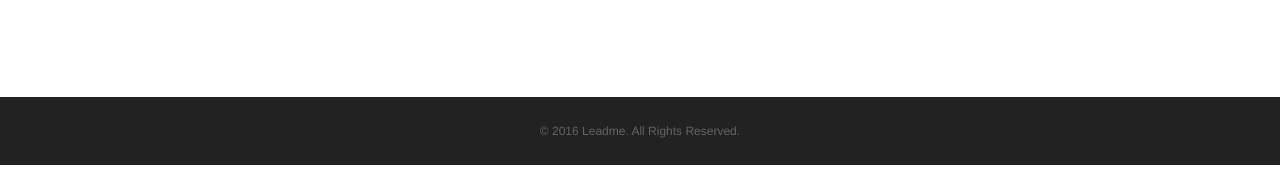
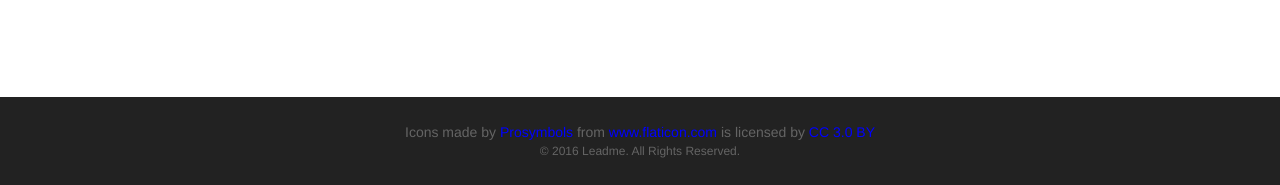
Before and after one commit to MackEdweise/Leadme, a website: page index.html in a window 1280 px wide. Shown: the part 2775-2960 px from the top of the page. Drawn offline with nearby package versions, Linux system fonts and the light colour scheme; a web font is replaced by a local one.

Commit message:
Add icon rights

```diff
--- a/index.html
+++ b/index.html
@@ -198,6 +198,7 @@
 
     <footer>
         <div class="container">
+            <div>Icons made by <a href="http://www.flaticon.com/authors/prosymbols" title="Prosymbols">Prosymbols</a> from <a href="http://www.flaticon.com" title="Flaticon">www.flaticon.com</a> is licensed by <a href="http://creativecommons.org/licenses/by/3.0/" title="Creative Commons BY 3.0" target="_blank">CC 3.0 BY</a></div>
             <p>&copy; 2016 Leadme. All Rights Reserved.</p>
         </div>
     </footer>
```
Also changed, not shown: 1 other file.
